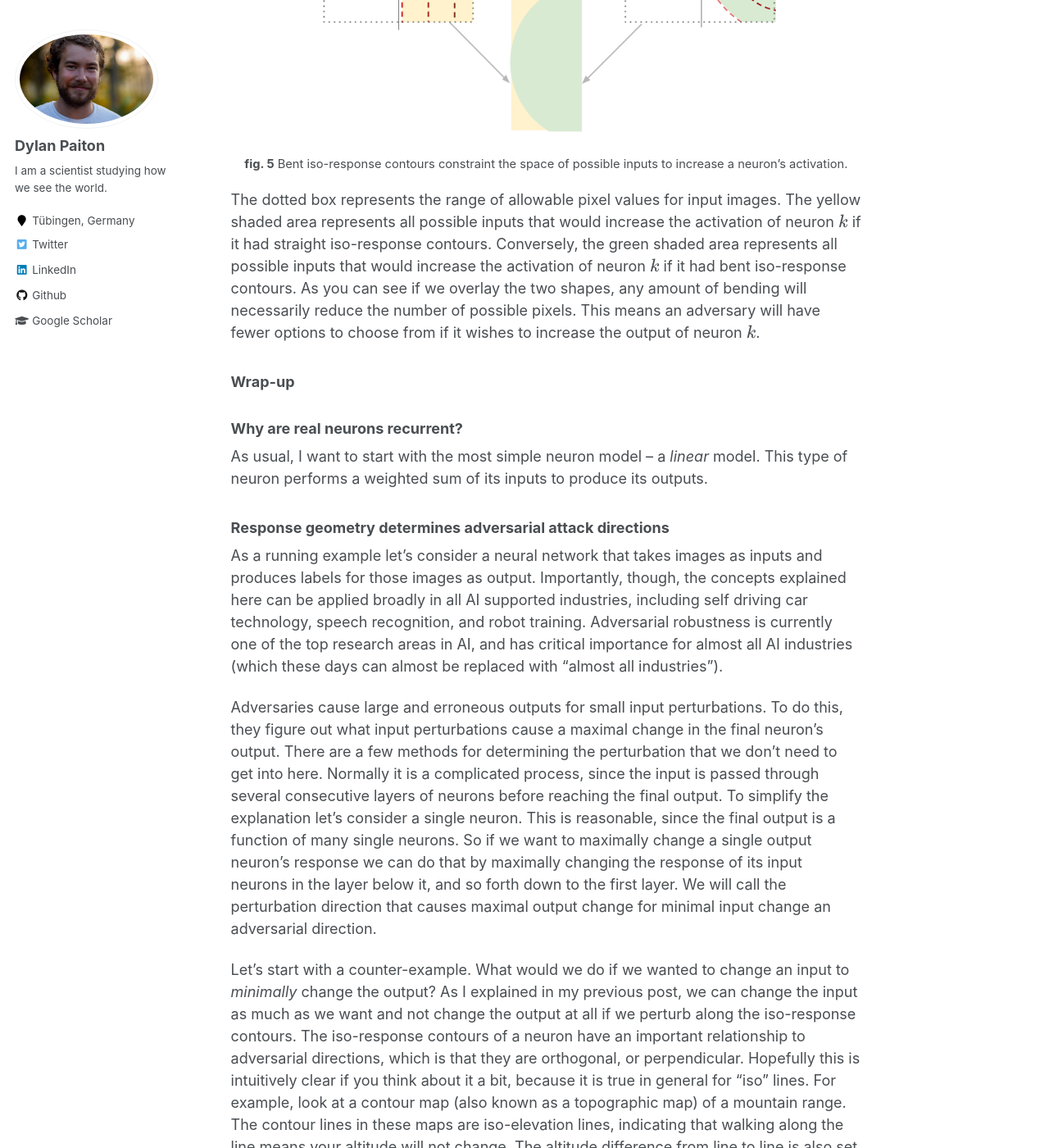
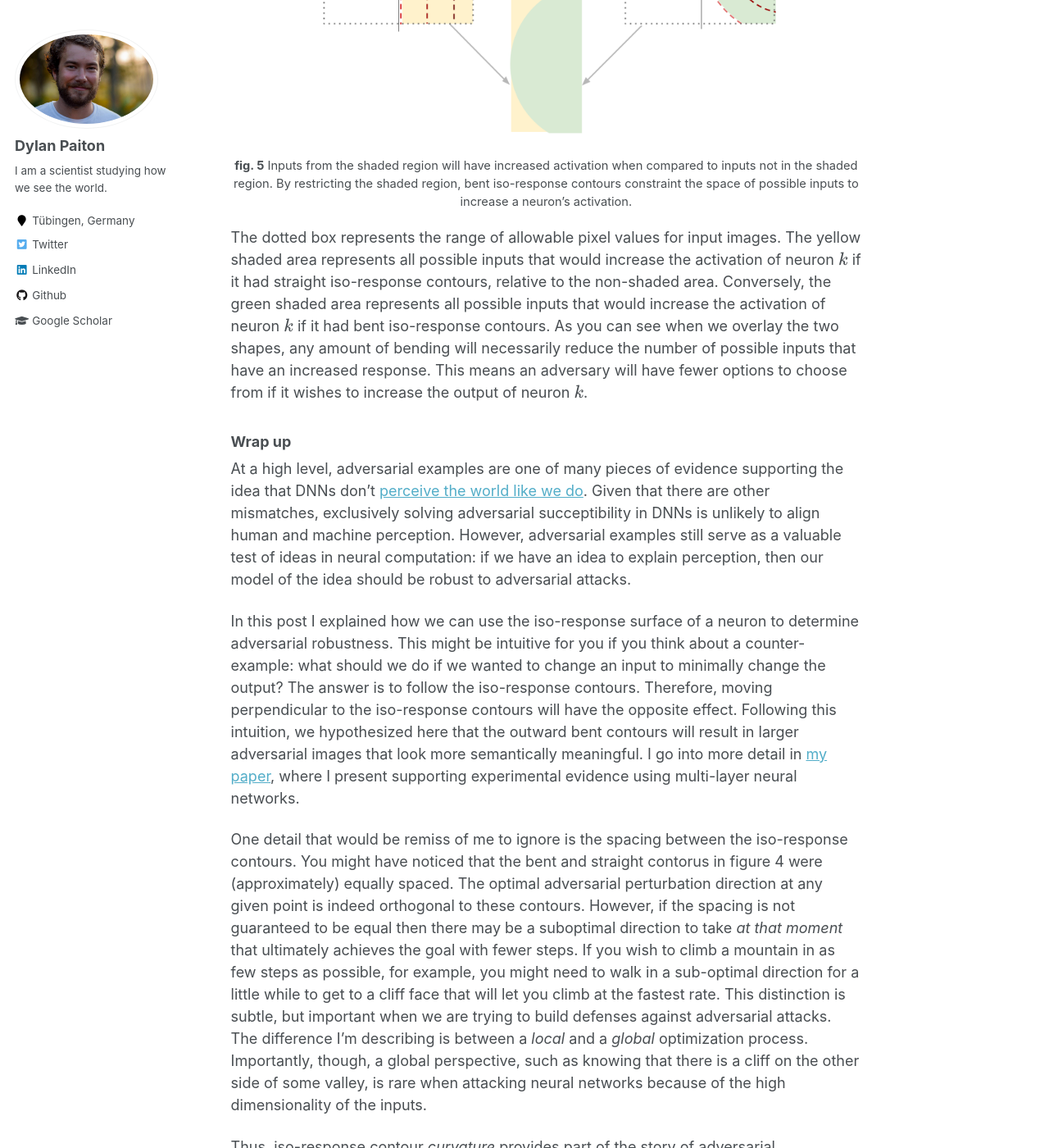
Before and after one commit to dpaiton/dpaiton.github.io, a Jekyll site: the page built from _posts/2021-06-24-contour-robustness.md, in a window 1280 px wide and 1400 px high, scrolled down 6063 px. Shown: the whole window at 82% size. Built offline with Jekyll 4.4.1, drawn with Linux system fonts in a browser that asks for light colours; formulas are drawn with MathJax 3; some of the changed text lies outside the part shown.

Commit message:
wrap up post, ready for trial publish

```diff
--- a/_posts/2021-06-24-contour-robustness.md
+++ b/_posts/2021-06-24-contour-robustness.md
@@ -8,18 +8,18 @@ tags:
   - differential geometry
 ---
 
-Defending against adversarial attacks is critical for modern AI applications. Here I describe how we can use an analytic method for summarizing the input-output relationship of neurons to predict how easy it will be to attack them.
+Defending against adversarial attacks is critical for modern AI applications. Here I describe how we can use response geometry to predict a neuron's suceptibility to attack.
 ------
 
 This writeup is builds on my [previous post]({{site.url}}/posts/2021/05/response-geometry/) about using the curvature of a neuron's response surface to understand its behavior.
 If that idea is unfamiliar to you, then I recommend reading that post before this one.
 
 ### Adversarial examples
-Adversarial examples are a worst-case demonstration of a deep neural network's (DNNs) inability to gracefully cope with small targeted shifts in their inputs.
+Adversarial examples are a worst-case demonstration of a deep neural network's (DNNs) inability to gracefully cope with shifts or distortions of their inputs.
 To construct one, an adversary must modify, or _perturb_, the input in a very small but specific way such that the output of the DNN changes significantly.
 The figure below is adapted from an iconic example provided in one of the [first papers](https://arxiv.org/abs/1312.6199) demonstrating adversarial attacks on DNNs, authored by Dr. Christian Szegedy and colleagues.
-The original input images are in the left column and they belong to the categories "mantis" and "dog".
-The images in the middle column are adversarial perturbations, which can be added to the original inputs to produce adversarial images in the right column.
+The original input images are in the left column and they belong to the categories "mantis" and "dog."
+The images in the middle column are adversarial perturbations that can be added to the original inputs to produce adversarial images in the right column.
 All of the adversarial images are labeled as "ostrich" by the network.
 The perturbations have to be magnified to allow you to see what they look like because their original scale is at the lower bound of what a typical computer image can convey.<a href="{{page.url}}#dagger"><sup>†</sup></a>
 Importantly, these attacks do not just apply to images.
@@ -30,15 +30,15 @@ Successful demonstrations include tricking [text analyzers](https://arxiv.org/pd
 {: style="text-align: center; font-size:11pt"}
 
 **fig. 1**
-adversarial images
+Natural images (left column) can be modified by small perturbations (middle column, magnified) to produce adversarial images (right column). The adversarial images are confidently misclassified by the neural network.
 {: style="text-align: center; font-size:11pt"}
 
-To be more precise, _adversarial examples_ are perturbations to the input of a network that are small in magnitude, but cause a big enough shift in its output to change its behavior.
-While this is not a hard requirement, they are also often semantically unrelated to the new output of the network -- for example the "ostrich" perturbation is not recognizable as an ostrich.
+To be more precise, _adversarial perturbations_ are modifications of the input of a network that are small in magnitude, but cause a big enough shift in its output to change its behavior.
+While it is not a hard requirement, they are also often semantically unrelated to the new output of the network -- for example the "ostrich" perturbation is not recognizable as an ostrich.
 These two criteria, small size and uninterpretable semantic quality, are what makes them so interesting to researchers.
-There are adversarial perturbations that could trick a classifier but would not be interesting, such as adding a horizontal stroke to a "0" to trick a classifer into calling it an "8", or [putting wheels on a canoe](https://vikebike.com/vikebike01_FullRes.jpg) to trick the classifier into thinking it is a bicycle.
+There are adversarial perturbations that could trick a classifier in an uninteresting way, such as adding a horizontal stroke to a "0" to trick a classifer into calling it an "8", or [putting wheels on a canoe](https://vikebike.com/vikebike01_FullRes.jpg) to trick the classifier into thinking it is a bicycle (or is it a bycicle disguized as a canoe?).
 If these obvious attacks were what was demonstrated by Dr. Szegedy and colleagues then few other researchers would have paid attention.
-Unfortunately, we do not have a good way to measure "semantic quality," so the research community can only use the average size of the perturbations to quantify _adversarial robustness_, which indicates how suceptible a network is to adversarial attacks.
+Unfortunately, we do not have a good way to measure "semantic quality," so the research community can only use the average size of the perturbations to quantify _adversarial robustness_, which indicates how much a network can handle adversarial attacks.
 However, they do often also show examples of perturbed inputs to allow readers to judge for themselves whether the semantic content is reasonable given the original and new network outputs.
 Now that we have defined the adversarial attacks and robustness we can better understand how such attacks are conducted.
 
@@ -60,7 +60,7 @@ Topographic maps indicate altitude with iso-elevation lines.
 Following the goal we defined earlier, we want to determine how to minimally change our position and maximally increase our elevation.
 There are two things to consider to solve this: one is where to start and the second is what direction to walk from there.
 In the case of adversarial examples the starting position is fixed to be the original input, like the dog or mantis above.
-In the figure below we indicate a starting position with the smiley face.
+In the figure below I indicated a starting position with a smiley face.
 The optimal direction to climb at any given position is orthogonal to the iso-elevation lines.
 This orthogonal direction aligns with the maximum gradient of the function, which is a term in math that has an intuitive mapping on to gradients in common language, such as a temperature gradient or the grade of a hill.
 That is to say that the _gradient_ indicates how much the function's output changes for a given minimal directional change in the function's input.
@@ -69,140 +69,90 @@ That is to say that the _gradient_ indicates how much the function's output chan
 {: style="text-align: center; font-size:11pt"}
 
 **fig. 3**
-A path that is orthogonal to the iso-elevation lines in a topographic map indicates the fastest way to change altitude.
+A path that is orthogonal to the iso-elevation lines in a topographic map is the fastest way to change altitude.
 {: style="text-align: center; font-size:11pt"}
 
-All methods for finding adversarial examples are derived from this same guiding principal, which is to use _gradients_ to determine what direction to go.
-I'll explain in the wrap-up that this is considered a _local_ perspective on finding an optimal direction.
+All methods for finding adversarial examples are derived from this same guiding principal, which is to use gradients (or approximations thereof) to determine what direction to go.
+I'll explain in the wrap-up that this is considered a _local_ perspective on finding an optimal path.
 In my [previous post]({{site.url}}/posts/2021/05/response-geometry/) on iso-response contours, I explained how images can be thought of as arrows reaching to points in a high-dimensional space.
 Along this line of reasoning, an adversarial perturbation can be drawn as an arrow extending from the original input with some direction and magnitude.
 This the same concept that we are using in figure 3: each red arrow starts at some position and ends at some other position.
-And just like each point on that map has an analogous location in the world (in this case Hawaii), each point in our neuron iso-response contour figures have analogous images.
+And just like each point on that map has an analogous location in the world (in this case Hawaii), the points in our neuron iso-response contour figures have analogous images.
 To determine the input perturbation that maximally changes a function's output, we choose arrow directions that are orthogonal to the function's iso-response contours.
-Usually that function is an entire neural network, but the explanation works just as well if we instead use a single neuron.
+Usually that function is an entire neural network, but the explanation also applies to single neurons.
 
 ### Neuron robustness
 Scientists use a large variety of different types of models to describe neurons in both neuroscience as well as artificial intelligence research.
-One way to organize the models is by their level of abstraction, which is describes the tradeoff between biological accuracy and computational complexity.
+One way to organize the models is by their level of abstraction, which describes the tradeoff between biological accuracy and computational complexity.
 Indeed, one major goal of computational neuroscience is to discover the level of abstraction that has minimal complexity while still emulating the behavior of biological organisms.
 A neuron's response surface geometry can help us quantify differences in behavior, such as a model's selectivity, invariance, or robustness.
 It can also help us understand complexity, in that neurons with straight iso-response contours are minimally complex and so any deviation from straight contours will indicate less complex (i.e. less _linear_) processing.
-To apply the above climbing example to explaining neuron robustness, let's consider two models: one that produces straight iso-response contours and one that produces exo-origin bent iso-response contours.
+The above climbing example maps well to how we will use iso-response contours to understand neuron robustness.
+Let's consider two models: one that produces straight iso-response contours and one that produces outward (i.e. away from the origin) bent iso-response contours.
 The next figure shows the iso-response contours for these models as well as the arrows indicating optimal adversarial perturbation directions for increasing their response with minimal perturbation size.
 
 ![adversarial-neuron-attack]
 {: style="text-align: center; font-size:11pt"}
 
 **fig. 4**
-Neurons with different iso-response contour curvature will require in different adversarial attacks.
+Two neurons are simulated and their iso-response contours are shown. The numbers above the resopnse indicates the neuron's activation in arbitrary units. The little gray arrows indicate the maximal gradient direction for increasing the neuron's activation. The longer colored arrow indicates an optimal path taken from the point indicated by the black dot.
 {: style="text-align: center; font-size:11pt"}
 
-In the above figure there are two arrow types.
-The short gray arrows indicate optimal gradient directions.
-The longer colored arrows indicates an optimal adversarial perturbation from a given starting point, which is indicated by a black circle.
-The numbers above the colored iso-response lines indicate neuron outputs (in arbitrary units), which generally increase to the right.
+The longer colored arrows in the above figure indicate an optimal adversarial perturbation from a given starting point.
 The $$\Phi_{k}$$ variable indicates the direction of the neuron's maximally exciting image, or MEI.
 As the name implies, this image tells us what feature the neuron is most excited about in the world.
 In biological and artificial neural networks, the MEI features vary in complexity as one ascends a hierarchy of processing stages, from simple edges at the lowest levels to faces and complex objects at the highest levels.
-Both neuroscientists and deep learning researchers often use a neuron's MEI to label that neuron, for example as a "dog detector" or a "vertical edge detector."
+Both neuroscientists and deep learning researchers often use a neuron's MEI to label that neuron, for example as a "vertical edge detector" or a "dog detector."
 All of this matters when we think about an adversarial attack on the neuron.
 
-As I discussed earlier, if we modify a picture of the number "0" to look more like an "8", then we should not be too surprised if a neuron that has an MEI that looks like an "8" to get more excited.
 For both neurons, as we take steps in the adversarial direction, the output will look more and more like the neuron's MEI.
 However, this will happen faster for the neuron with the curved response contours, to the point where the input eventually just ends up looking exactly like the MEI.
 This means that the optimal perturbation direction for neurons with curved response contours is more aligned with their MEIs than for neurons with straight contours.
 Thus, if we assume that neurons are interested in semantically relevant features, then we hypothesize that the resulting adversarial perturbations are going to be more semantically relevant if the neurons with curved response contours.
+And as I discussed earlier, if we modify a picture of the number "0" to look more like an "8," then we should not be too surprised if a neuron that has an MEI that looks like an "8" to get more excited.
 
-When we have a network of these neurons, then it turns out that the curved contours can result in larger overall perturbations as well.
-An ensemble of neurons with bent contours will constrain the adversary, limiting its perturbation options.
-The next figure demonstrates the idea, where we show at all possible pixel values that will result in an increased activation for neuron $$k$$.
+It turns out that the curved contours can result in larger overall perturbation magnitudes when we have a network of these neurons as well.
+This is because an ensemble of neurons with bent contours will constrain the adversary, thus limiting its perturbation options.
+The next figure demonstrates the idea, where we show all possible pixel values that will result in an increased activation for neuron $$k$$.
 
 ![constrained-optimization]
 {: style="text-align: center; font-size:11pt"}
 
 **fig. 5**
-Bent iso-response contours constraint the space of possible inputs to increase a neuron's activation.
+Inputs from the shaded region will have increased activation when compared to inputs not in the shaded region. By restricting the shaded region, bent iso-response contours constraint the space of possible inputs to increase a neuron's activation.
 {: style="text-align: center; font-size:11pt"}
 
 The dotted box represents the range of allowable pixel values for input images.
-The yellow shaded area represents all possible inputs that would increase the activation of neuron $$k$$ if it had straight iso-response contours.
+The yellow shaded area represents all possible inputs that would increase the activation of neuron $$k$$ if it had straight iso-response contours, relative to the non-shaded area.
 Conversely, the green shaded area represents all possible inputs that would increase the activation of neuron $$k$$ if it had bent iso-response contours.
-As you can see if we overlay the two shapes, any amount of bending will necessarily reduce the number of possible pixels.
+As you can see when we overlay the two shapes, any amount of bending will necessarily reduce the number of possible inputs that have an increased response.
 This means an adversary will have fewer options to choose from if it wishes to increase the output of neuron $$k$$.
 
-### Wrap-up ###
-
-
-### Why are real neurons recurrent?
-<!--- linear, nonlinear, & recurrent models explinations  -->
-As usual, I want to start with the most simple neuron model -- a _linear_ model.
-This type of neuron performs a weighted sum of its inputs to produce its outputs.
-
-<!--- recurrence can cause response-contour bending  -->
-
-
-### Response geometry determines adversarial attack directions
-<!---  attacks will be orthogonal to contours  -->
-
-<!--- constraining the search space  -->
-
-As a running example let's consider a neural network that takes images as inputs and produces labels for those images as output.
-Importantly, though, the concepts explained here can be applied broadly in all AI supported industries, including self driving car technology, speech recognition, and robot training.
-Adversarial robustness is currently one of the top research areas in AI, and has critical importance for almost all AI industries (which these days can almost be replaced with “almost all industries”).
-
-Adversaries cause large and erroneous outputs for small input perturbations.
-To do this, they figure out what input perturbations cause a maximal change in the final neuron’s output.
-There are a few methods for determining the perturbation that we don’t need to get into here.
-Normally it is a complicated process, since the input is passed through several consecutive layers of neurons before reaching the final output.
-To simplify the explanation let’s consider a single neuron.
-This is reasonable, since the final output is a function of many single neurons.
-So if we want to maximally change a single output neuron’s response we can do that by maximally changing the response of its input neurons in the layer below it, and so forth down to the first layer.
-We will call the perturbation direction that causes maximal output change for minimal input change an adversarial direction.
-
-Let’s start with a counter-example.
-What would we do if we wanted to change an input to _minimally_ change the output? As I explained in my previous post, we can change the input as much as we want and not change the output at all if we perturb along the iso-response contours.
-The iso-response contours of a neuron have an important relationship to adversarial directions, which is that they are orthogonal, or perpendicular.
-Hopefully this is intuitively clear if you think about it a bit, because it is true in general for “iso” lines.
-For example, look at a contour map (also known as a topographic map) of a mountain range.
-The contour lines in these maps are iso-elevation lines, indicating that walking along the line means your altitude will not change.
-The altitude difference from line to line is also set to be equal.
-This means that lines that are closer together indicate a steeper slope.
-So if we want to climb quickly, we should start at a spot where the lines are closest together.
-This determines our starting position.
-Once we are at the starting position, how do we decide what direction to go? If you want to maximally change your elevation with minimal steps, you must move perpendicular to the iso-elevation lines.
-This is true regardless of the line spacing and is easiest to think about if we imagine that all of the contour lines are equally spaced, i.e. the mountain has the same slope everywhere.
-We will illustrate the idea by looking at the 2D neuron iso-response maps that we used in the previous blog post.
-As a starting point, let's consider a linear neuron, which has straight and equally-spaced iso-response lines.
-The horizontal axis is the neuron’s MEI, or maximally exciting image, which was determined to be the image that causes the largest output.
-If we perturb an input orthogonal to the iso-response lines, then the activation maximally changes.
-If we go in the direction of the MEI (to the right in this case) then the activation maximally grows, and vice versa for the opposite direction.
-
-### Deep neural networks
-In reality we consider situations where neural networks perform interesting tasks, which requires many neurons to be assembled into a layered structure.
-If we expand our previous example to consider a two-layer network, as shown below, we can appreciate how the importance of iso-response contour shape.
-
-### Curvature and adversarial defense
-<!--- MNIST & CIFAR results  -->
-
-### Wrapup
+### Wrap up
 At a high level, adversarial examples are one of many pieces of evidence supporting the idea that DNNs don’t [perceive the world like we do](https://www.nytimes.com/2018/11/05/opinion/artificial-intelligence-machine-learning.html).
 Given that there are other mismatches, exclusively solving adversarial succeptibility in DNNs is unlikely to align human and machine perception.
 However, adversarial examples still serve as a valuable test of ideas in neural computation: if we have an idea to explain perception, then our model of the idea should be robust to adversarial attacks.
 
+In this post I explained how we can use the iso-response surface of a neuron to determine adversarial robustness.
+This might be intuitive for you if you think about a counter-example: what should we do if we wanted to change an input to minimally change the output?
+The answer is to follow the iso-response contours.
+Therefore, moving perpendicular to the iso-response contours will have the opposite effect.
+Following this intuition, we hypothesized here that the outward bent contours will result in larger adversarial images that look more semantically meaningful.
+I go into more detail in [my paper](/publication/2020-11-02-selectivity-and), where I present supporting experimental evidence using multi-layer neural networks.
+
 One detail that would be remiss of me to ignore is the spacing between the iso-response contours.
 You might have noticed that the bent and straight contorus in figure 4 were (approximately) equally spaced.
 The optimal adversarial perturbation direction at any given point is indeed orthogonal to these contours.
-However, if the spacing is not guaranteed to be equal then there may be a suboptimal direction to take _at that moment_ that ultimately achieves the goal with many fewer steps.
+However, if the spacing is not guaranteed to be equal then there may be a suboptimal direction to take _at that moment_ that ultimately achieves the goal with fewer steps.
 If you wish to climb a mountain in as few steps as possible, for example, you might need to walk in a sub-optimal direction for a little while to get to a cliff face that will let you climb at the fastest rate.
 This distinction is subtle, but important when we are trying to build defenses against adversarial attacks.
 The difference I'm describing is between a _local_ and a _global_ optimization process.
-Importantly, though, a local perspective, such as knowing that there is a cliff on the other side of some valley, is rare when attacking neural networks because of the high dimensionality of the inputs.
+Importantly, though, a global perspective, such as knowing that there is a cliff on the other side of some valley, is rare when attacking neural networks because of the high dimensionality of the inputs.
 
 Thus, iso-response contour _curvature_ provides part of the story of adversarial suceptiblity, and iso-response contour _spacing_ provides another part.
 No one has provided a complete picture of adversarial volnerability using iso-response geometry, and so we do not know if there are more aspects to consider.
-However, hopefully this post increased your understanding and demonstrated yet another way that the geometry of a neuron's response surface can teach us about how that neuron processes its inputs.
-
-Please see [my paper](/publication/2020-11-02-selectivity-and) for further reading on iso-response contours and adversarial robustness.
+However, there has been some [excellent progress](https://infoscience.epfl.ch/record/229872/files/spm_preprint.pdf) recently.
+Hopefully this post increased your understanding and demonstrated yet another way that the geometry of a neuron's response surface can teach us about how that neuron processes its inputs.
 
 ### Footnotes
 <a name="dagger">†</a> Computer images are composed of pixels that each take on one of 256 possible values. This is the same as saying that they are 8-bit images. If one were to rescale the pixel values to be between 0 and 1, then the average pixel perturbation size for the examples from Szegedy et al. is 0.006. This corresponds to changing a single pixel by about 2, or in reality changing many pixels by less than 1. As such, adversarial perturbations are often smaller than the available bit-depth of current displays.
```
Also changed, not shown: other parts of _posts/2021-06-24-contour-robustness.md (+1 -1 lines), images/adversarial-robustness/constrained-optimization.png.
